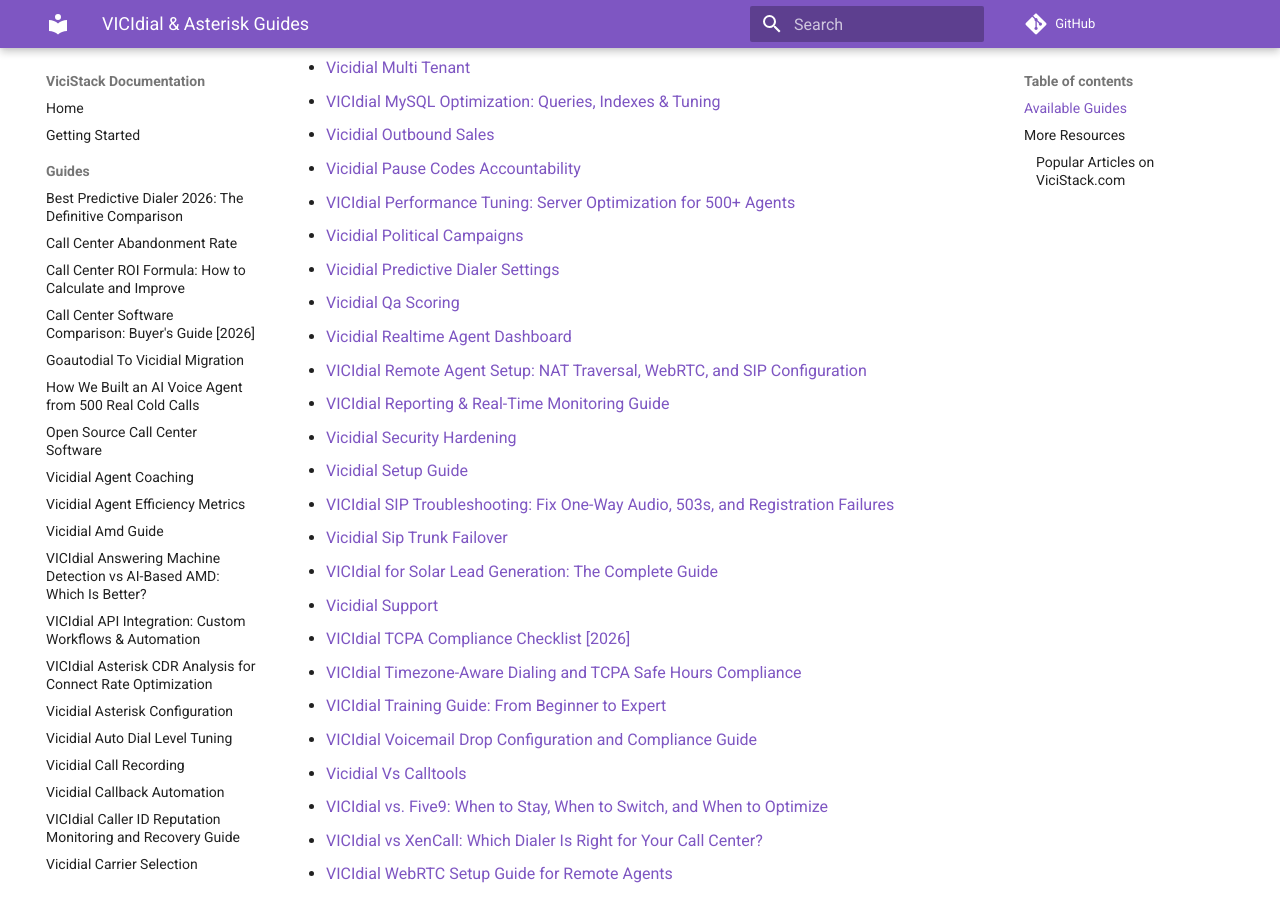
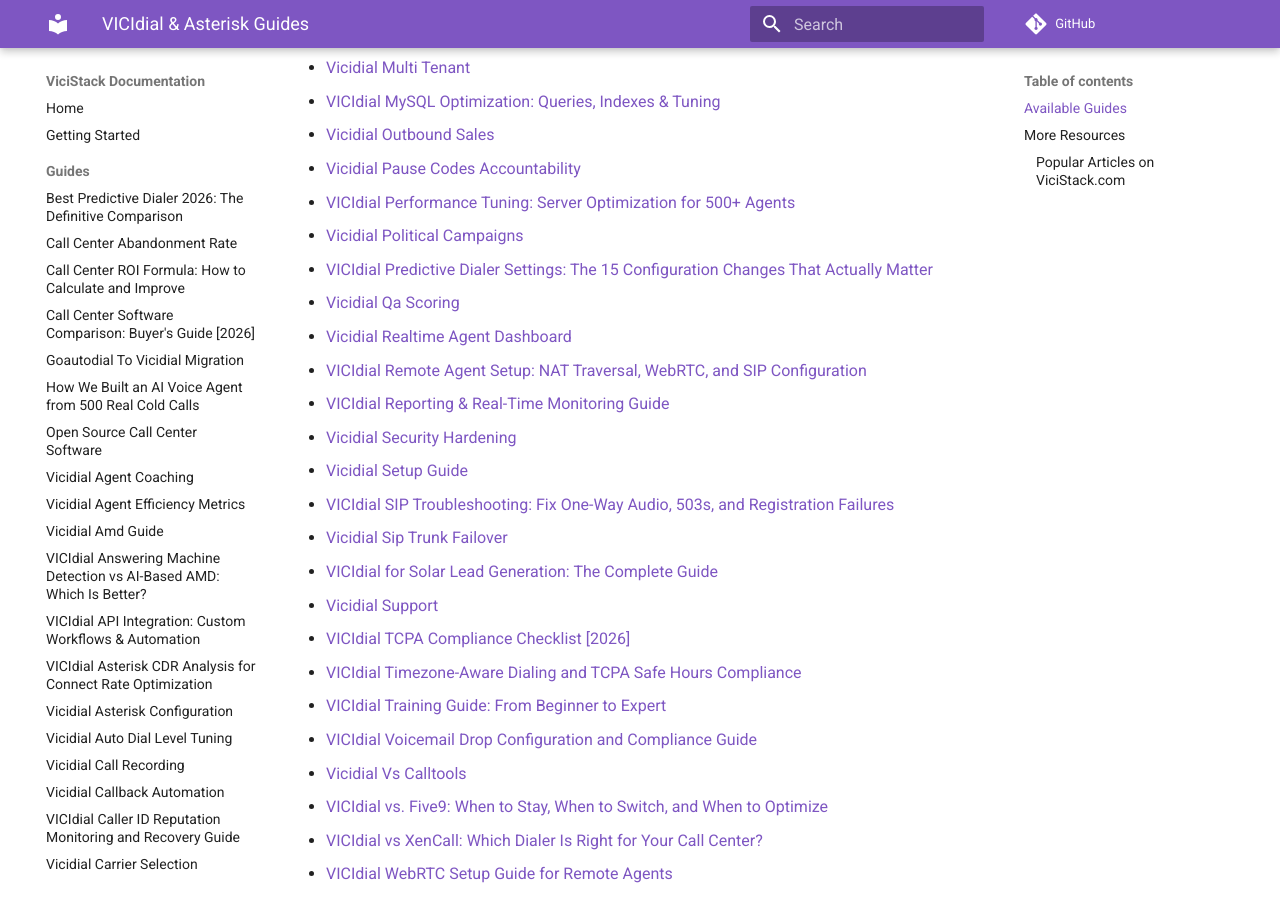
Before and after one commit to gamlin-ccdocs/vicistack-docs, an MkDocs documentation site: the page built from docs/guides/index.md, in a window 1280 px wide and 900 px high, scrolled down 1476 px. Built offline with MkDocs 1.6.1 and Material for MkDocs 9.7.7, drawn with Linux system fonts in a browser that asks for light colours; comment, search, counter and statistics services are not loaded.

Commit message:
Add guide: VICIdial Predictive Dialer Settings: The 15 Configuration Changes That Actually Matter

```diff
--- a/docs/guides/index.md
+++ b/docs/guides/index.md
@@ -47,7 +47,7 @@
 - [Vicidial Pause Codes Accountability](vicidial-pause-codes-accountability.md)
 - [VICIdial Performance Tuning: Server Optimization for 500+ Agents](vicidial-performance-tuning.md)
 - [Vicidial Political Campaigns](vicidial-political-campaigns.md)
-- [Vicidial Predictive Dialer Settings](vicidial-predictive-dialer-settings.md)
+- [VICIdial Predictive Dialer Settings: The 15 Configuration Changes That Actually Matter](vicidial-predictive-dialer-settings.md)
 - [Vicidial Qa Scoring](vicidial-qa-scoring.md)
 - [Vicidial Realtime Agent Dashboard](vicidial-realtime-agent-dashboard.md)
 - [VICIdial Remote Agent Setup: NAT Traversal, WebRTC, and SIP Configuration](vicidial-remote-agent-setup.md)
--- a/mkdocs.yml
+++ b/mkdocs.yml
@@ -62,7 +62,7 @@
       - "Vicidial Pause Codes Accountability": "guides/vicidial-pause-codes-accountability.md"
       - "VICIdial Performance Tuning: Server Optimization for 500+ Agents": "guides/vicidial-performance-tuning.md"
       - "Vicidial Political Campaigns": "guides/vicidial-political-campaigns.md"
-      - "Vicidial Predictive Dialer Settings": "guides/vicidial-predictive-dialer-settings.md"
+      - "VICIdial Predictive Dialer Settings: The 15 Configuration Changes That Actually Matter": "guides/vicidial-predictive-dialer-settings.md"
       - "Vicidial Qa Scoring": "guides/vicidial-qa-scoring.md"
       - "Vicidial Realtime Agent Dashboard": "guides/vicidial-realtime-agent-dashboard.md"
       - "VICIdial Remote Agent Setup: NAT Traversal, WebRTC, and SIP Configuration": "guides/vicidial-remote-agent-setup.md"
```
